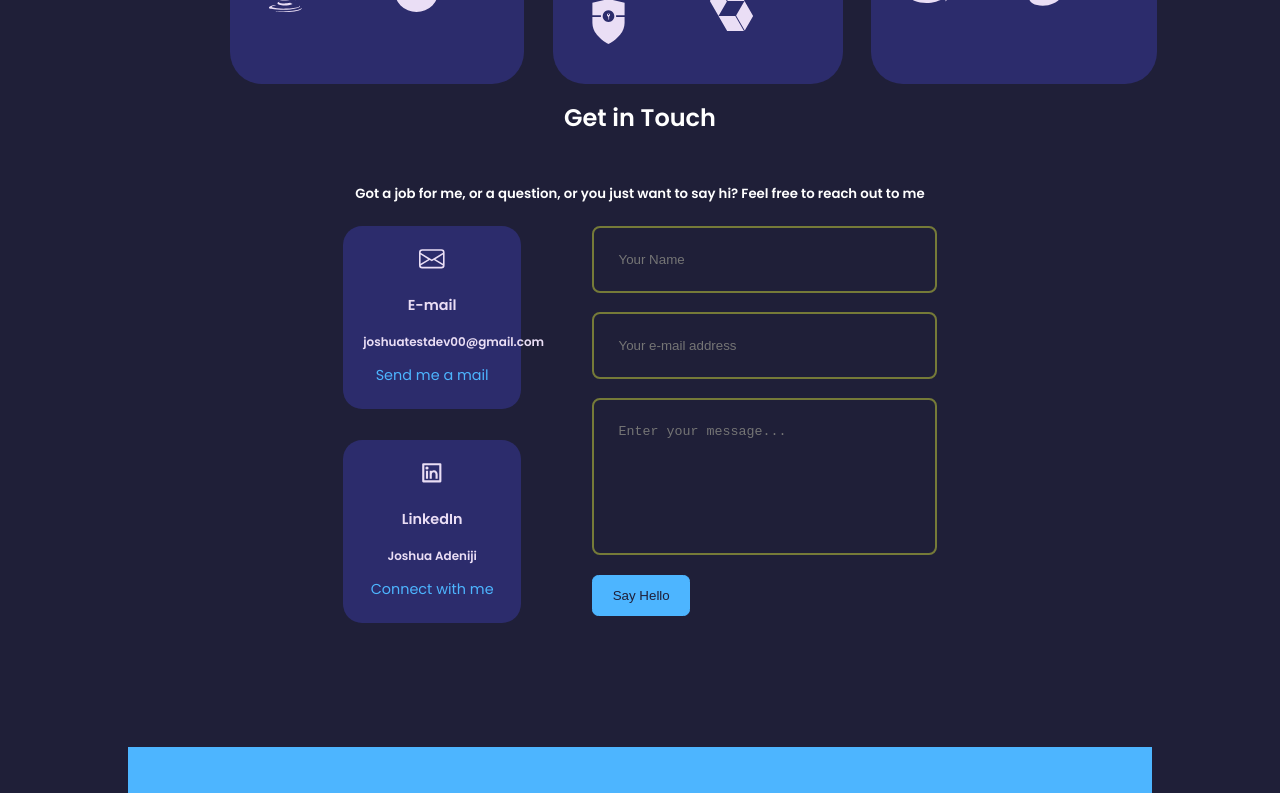
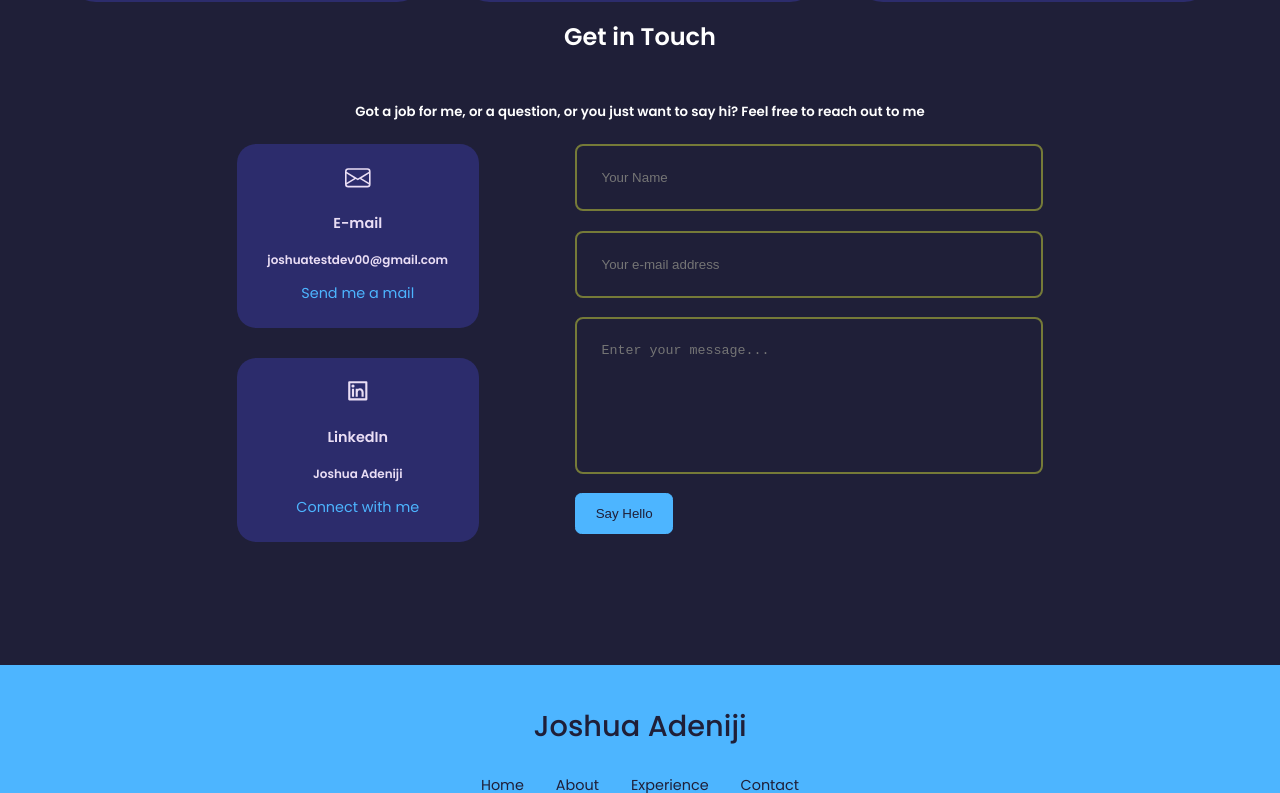
Before and after one commit to ade-ife/portfolio, a React (Create React App) app: page / in a window 1280 px wide. Shown: the part 2000-2793 px from the top of the page. Built offline with nearby package versions, Linux system fonts and the light colour scheme.

Commit message:
loading-animation-fix

```diff
--- a/src/App.jsx
+++ b/src/App.jsx
@@ -26,19 +26,21 @@ const App = () => {
     <div className="container">
       {loading ? (
         <div className="loader-container">
-      	  <div className="spinner"></div>
+          <div className='cook'> <h2>e fi si le, e je ko cook</h2> </div>
         </div>
       ) : (
 
-    <div>
+        <>
+    <div className='afterLoading'>
       <Header />
       <Nav />
       <About />
       <Experience />
       <Contact />
+      </div>
       <Footer />
+          </>
 
-    </div>
       )}
     </div>
 
--- a/src/components/contact/contact.css
+++ b/src/components/contact/contact.css
@@ -1,8 +1,9 @@
 .container.contact__container {
-    width: 58%;
+    width: 70%;
     display:grid;
     grid-template-columns: 30% 58%;
     gap: 12%;
+    margin: 0 auto;
 }
 
 .contact__options {
--- a/src/index.css
+++ b/src/index.css
@@ -54,7 +54,11 @@ body {
 
 /* General Styles */
 .container {
-  width: var(--container-width-xl);
+  width: 100%;
+}
+
+.afterLoading {
+  max-width: 90%;
   margin: 0 auto;
 }
 
@@ -140,10 +144,18 @@ a:hover {
   width: 100%;
   height: 100vh;
   position: fixed;
-  background: rgba(0, 0, 0, 0.834)
+  background:#0A192F
       url("./assets/homer.gif") center
       no-repeat;
   z-index: 1;
+}
+
+.cook {
+
+  font-size: large;
+  font-family: var(--font-family-text);
+  padding-top: 38%;
+  text-align: center;
 }
 
 /* Media Queries (Notebooks) */
@@ -151,7 +163,7 @@ a:hover {
 
 @media screen and (max-width: 1300px){
   .container {
-    width: var(--container-width-lg);
+    width: 100%;
   }
   section {
     height:auto;
@@ -163,7 +175,7 @@ a:hover {
 /* Media Queries (medium devices) */
 @media screen and (max-width: 1024px){
   .container {
-    width: var(--container-width-md);
+    width: 100%;
   }
   section {
     height:auto;
@@ -175,7 +187,7 @@ a:hover {
 /* Media Queries (small devices) */
 @media screen and (max-width: 600px){
   .container {
-    width: var(--container-width-sm);
+    width: 100%;
   }
   section {
     height:auto;
```
